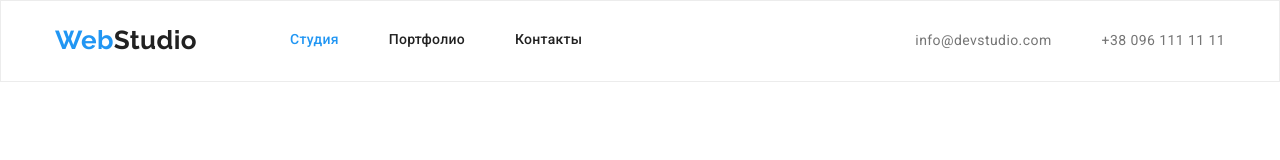
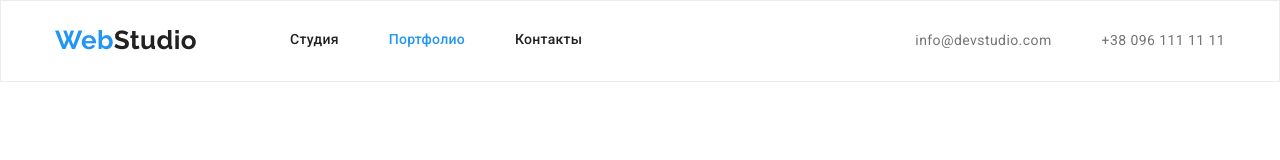
Before and after one commit to ilya-kolomak/goit-markup-hw-03, a plain HTML site: page portfolio.html in a window 1280 px wide. Shown: the top 160 px of the page. Drawn offline with nearby package versions, Linux system fonts and the light colour scheme.

Commit message:
правки

```diff
--- a/portfolio.html
+++ b/portfolio.html
@@ -14,8 +14,8 @@
 			<a href="" class="logo "><span>Web</span>Studio </a>
 		<nav class="header-nav">
 			<ul class="header-list list">
-				<li class="header-item"><a class="link currentlink" target="_blank" href="./index.html" > Студия</a> </li>
-				<li class="header-item"><a class="link  " target="_blank" href="./portfolio.html" >Портфолио</a></li>
+				<li class="header-item"><a class="link " target="_blank" href="./index.html" > Студия</a> </li>
+				<li class="header-item "><a class="link currentlink " target="_blank" href="./portfolio.html" >Портфолио</a></li>
 				<li><a class="link  " target="_blank" href="" >Контакты</a></li>
 			</ul>
 		</nav>
```
Also changed, not shown: index.html (+2 -2 lines).
